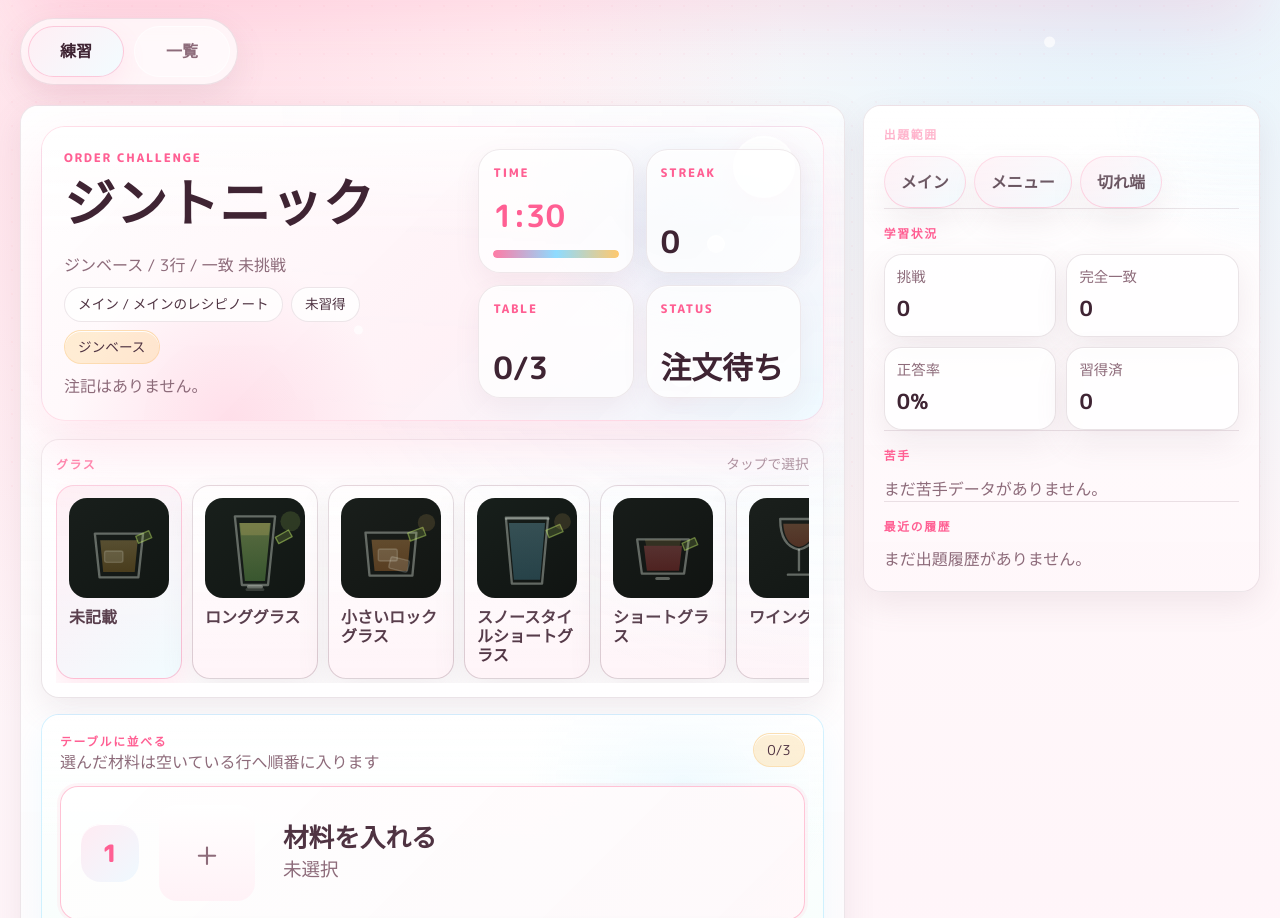
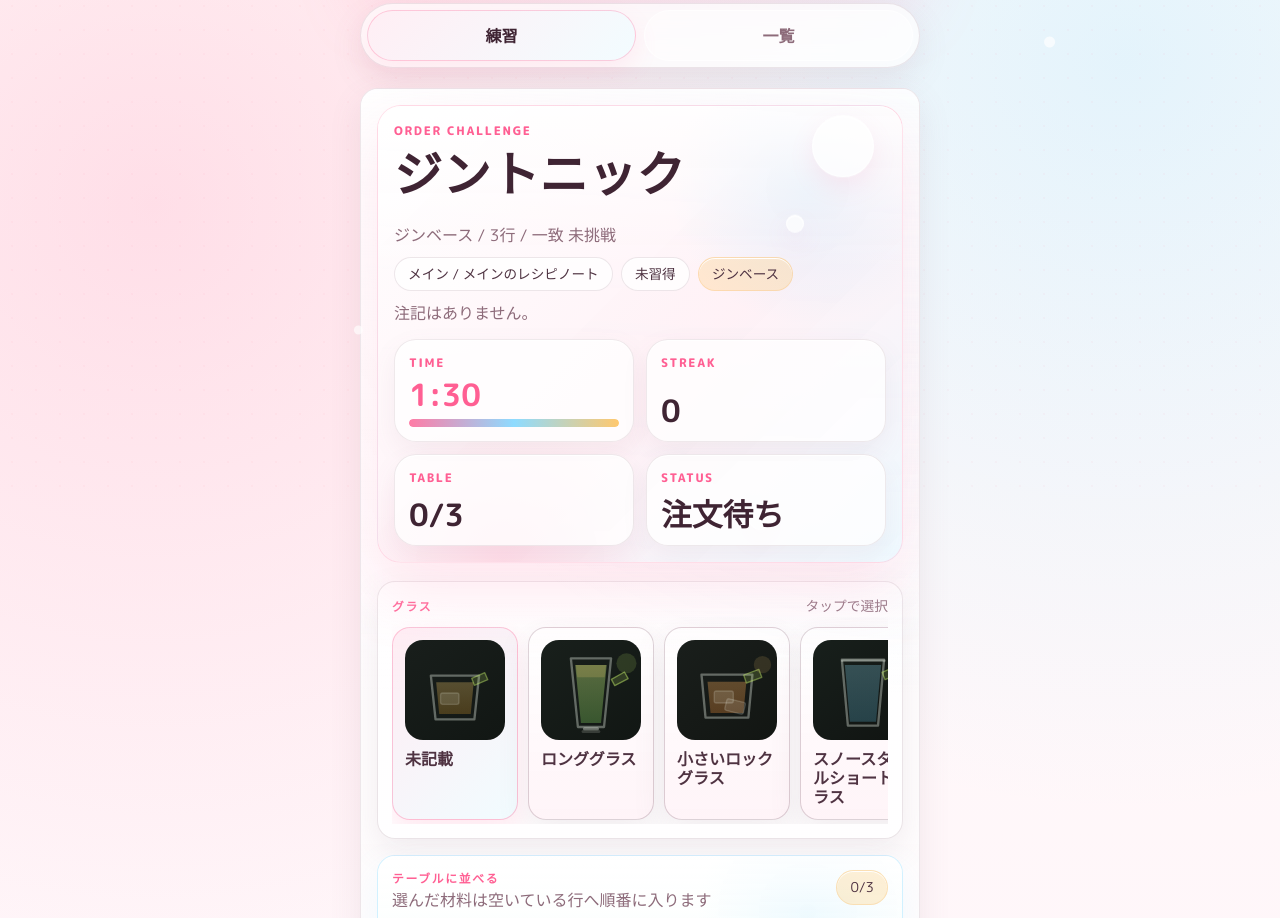
Before and after one commit to akakirishima/cocktail-memory, a Next.js app: page / in a window 1280 px wide. Shown: the part 294-1212 px from the top of the page. Built offline with nearby package versions, Linux system fonts and the light colour scheme; a web font is replaced by a local one.

Commit message:
Make the study app mobile-first and vertically stacked

```diff
--- a/app/globals.css
+++ b/app/globals.css
@@ -125,14 +125,14 @@ select:focus-visible {
 
 .app-shell {
   position: relative;
-  width: min(1240px, calc(100% - 32px));
+  width: min(100% - 20px, 560px);
   margin: 0 auto;
-  padding: 28px 0 44px;
+  padding: 16px 0 36px;
 }
 
 .hero {
   position: relative;
-  margin-bottom: 18px;
+  margin-bottom: 14px;
 }
 
 .hero__copy {
@@ -143,7 +143,7 @@ select:focus-visible {
     linear-gradient(135deg, rgba(255, 255, 255, 0.94) 0%, rgba(255, 241, 246, 0.96) 54%, rgba(238, 249, 255, 0.94) 100%);
   border-radius: var(--radius);
   box-shadow: var(--shadow);
-  padding: 24px clamp(20px, 3vw, 32px);
+  padding: 20px;
   isolation: isolate;
 }
 
@@ -219,8 +219,8 @@ select:focus-visible {
 .hero__copy h1 {
   position: relative;
   z-index: 1;
-  font-size: clamp(1.9rem, 2.8vw, 3rem);
-  max-width: 24ch;
+  font-size: clamp(1.85rem, 6vw, 2.5rem);
+  max-width: 100%;
   margin-top: 0.45rem;
 }
 
@@ -229,7 +229,7 @@ select:focus-visible {
   z-index: 1;
   margin: 12px 0 16px;
   color: var(--muted);
-  max-width: 58ch;
+  max-width: 42ch;
 }
 
 .eyebrow {
@@ -241,10 +241,12 @@ select:focus-visible {
 }
 
 .tabbar {
-  display: inline-flex;
-  gap: 10px;
+  display: grid;
+  grid-template-columns: repeat(2, minmax(0, 1fr));
+  gap: 8px;
   margin-bottom: 20px;
-  padding: 7px;
+  width: 100%;
+  padding: 6px;
   border: 1px solid rgba(141, 107, 122, 0.16);
   background: rgba(255, 255, 255, 0.7);
   border-radius: var(--radius-pill);
@@ -258,6 +260,7 @@ select:focus-visible {
   color: var(--muted);
   padding: 0.8rem 1rem;
   min-width: 96px;
+  width: 100%;
   border-radius: var(--radius-pill);
   font-weight: 700;
   transition:
@@ -284,7 +287,7 @@ select:focus-visible {
 }
 
 .band__inner--practice {
-  grid-template-columns: minmax(0, 1.35fr) minmax(280px, 0.65fr);
+  grid-template-columns: 1fr;
   align-items: start;
 }
 
@@ -319,7 +322,7 @@ select:focus-visible {
 .surface--toolbar,
 .surface--detail,
 .surface--empty {
-  padding: 20px;
+  padding: 16px;
 }
 
 .surface--toolbar,
@@ -335,6 +338,7 @@ select:focus-visible {
   justify-content: space-between;
   gap: 16px;
   align-items: flex-start;
+  flex-direction: column;
 }
 
 .surface__summary {
@@ -345,8 +349,8 @@ select:focus-visible {
 .practice-hero,
 .detail-hero {
   display: grid;
-  grid-template-columns: 220px minmax(0, 1fr);
-  gap: 18px;
+  grid-template-columns: 1fr;
+  gap: 14px;
   align-items: stretch;
 }
 
@@ -391,11 +395,11 @@ select:focus-visible {
 }
 
 .recipe-art--hero {
-  min-height: 220px;
+  min-height: 240px;
 }
 
 .recipe-art--detail {
-  min-height: 200px;
+  min-height: 240px;
 }
 
 .recipe-art--answer {
@@ -508,7 +512,7 @@ select:focus-visible {
 
 .select-grid {
   display: grid;
-  grid-template-columns: repeat(2, minmax(0, 1fr));
+  grid-template-columns: 1fr;
   gap: 14px;
 }
 
@@ -521,7 +525,7 @@ select:focus-visible {
 
 .slot-row {
   display: grid;
-  grid-template-columns: 40px minmax(0, 1.2fr) minmax(180px, 0.65fr);
+  grid-template-columns: 34px minmax(0, 1fr);
   gap: 10px;
   align-items: end;
 }
@@ -614,6 +618,7 @@ select:focus-visible {
 }
 
 .slot-cell--quantity {
+  grid-column: 2;
   justify-content: center;
 }
 
@@ -631,9 +636,7 @@ select:focus-visible {
 }
 
 .palette-panel {
-  position: sticky;
-  top: 20px;
-  align-self: start;
+  position: static;
 }
 
 .palette-group {
@@ -736,11 +739,11 @@ select:focus-visible {
 .challenge-card {
   position: relative;
   display: grid;
-  grid-template-columns: minmax(0, 1.1fr) minmax(320px, 0.9fr);
-  gap: 20px;
+  grid-template-columns: 1fr;
+  gap: 14px;
   overflow: hidden;
   margin-bottom: 18px;
-  padding: 22px;
+  padding: 16px;
   border: 1px solid rgba(255, 123, 165, 0.22);
   border-radius: 24px;
   background:
@@ -830,7 +833,7 @@ select:focus-visible {
 }
 
 .challenge-card__copy h2 {
-  font-size: clamp(2.1rem, 4vw, 4rem);
+  font-size: clamp(1.9rem, 8vw, 3rem);
   letter-spacing: 0.01em;
 }
 
@@ -973,7 +976,7 @@ select:focus-visible {
 .mixing-glass-zone {
   position: relative;
   overflow: hidden;
-  min-height: 430px;
+  min-height: auto;
   border: 1px solid rgba(142, 219, 255, 0.4);
   border-radius: var(--radius);
   background:
@@ -981,7 +984,7 @@ select:focus-visible {
   box-shadow:
     inset 0 1px 0 rgba(255, 255, 255, 0.96),
     0 16px 36px rgba(142, 219, 255, 0.12);
-  padding: 18px;
+  padding: 14px;
 }
 
 .mixing-glass-zone::before {
@@ -1021,7 +1024,7 @@ select:focus-visible {
 
 .mixing-glass-zone__body {
   position: relative;
-  min-height: 334px;
+  min-height: auto;
   margin-top: 12px;
 }
 
@@ -1075,7 +1078,7 @@ select:focus-visible {
 
 .grade-compare__columns {
   display: grid;
-  grid-template-columns: repeat(2, minmax(0, 1fr));
+  grid-template-columns: 1fr;
   gap: 10px;
 }
 
@@ -1160,10 +1163,10 @@ select:focus-visible {
 
 .mixing-glass-media {
   position: absolute;
-  inset: -108px 3% -64px auto;
-  width: min(38%, 390px);
+  inset: -32px -16px auto auto;
+  width: min(44%, 180px);
   pointer-events: none;
-  opacity: 0.24;
+  opacity: 0.12;
 }
 
 .mixing-glass-media__image {
@@ -1179,7 +1182,7 @@ select:focus-visible {
 }
 
 .mix-slot {
-  min-height: 126px;
+  min-height: 96px;
   overflow: hidden;
   border: 1px solid var(--line-strong);
   border-radius: var(--radius);
@@ -1189,12 +1192,12 @@ select:focus-visible {
 
 .mix-slot__surface {
   display: grid;
-  grid-template-columns: 58px 104px minmax(0, 1fr);
-  gap: 20px;
+  grid-template-columns: 42px 72px minmax(0, 1fr);
+  gap: 12px;
   align-items: center;
   width: 100%;
-  min-height: 124px;
-  padding: 18px 20px;
+  min-height: 94px;
+  padding: 12px;
   border: 0;
   background: transparent;
   color: inherit;
@@ -1215,7 +1218,7 @@ select:focus-visible {
   display: flex;
   flex-wrap: wrap;
   gap: 8px;
-  padding: 0 20px 18px 182px;
+  padding: 0 12px 12px;
 }
 
 .mix-slot__quantity-chip {
@@ -1227,12 +1230,12 @@ select:focus-visible {
 .mix-slot__number {
   display: grid;
   place-items: center;
-  width: 58px;
-  height: 58px;
+  width: 42px;
+  height: 42px;
   border-radius: 20px;
   background: linear-gradient(135deg, rgba(255, 234, 242, 0.96), rgba(238, 249, 255, 0.96));
   color: var(--accent-strong);
-  font-size: 1.5rem;
+  font-size: 1.15rem;
   font-weight: 900;
   box-shadow: inset 0 1px 0 rgba(255, 255, 255, 0.96);
 }
@@ -1241,8 +1244,8 @@ select:focus-visible {
   position: relative;
   display: grid;
   place-items: center;
-  width: 96px;
-  height: 96px;
+  width: 72px;
+  height: 72px;
   overflow: hidden;
   border-radius: var(--radius);
   background: linear-gradient(180deg, rgba(255, 255, 255, 0.96), rgba(255, 241, 246, 0.92));
@@ -1273,24 +1276,24 @@ select:focus-visible {
 }
 
 .mix-slot__body strong {
-  font-size: clamp(1.35rem, 2vw, 2rem);
+  font-size: clamp(1.1rem, 4.8vw, 1.5rem);
   line-height: 1.15;
 }
 
 .mix-slot__body span {
   color: var(--muted);
-  font-size: clamp(1.05rem, 1.45vw, 1.45rem);
+  font-size: clamp(0.92rem, 4vw, 1.1rem);
 }
 
 .mixing-tools {
   display: grid;
-  grid-template-columns: minmax(0, 1.2fr) minmax(280px, 0.8fr);
+  grid-template-columns: 1fr;
   gap: 12px;
   align-items: start;
 }
 
 .mixing-tools .ingredient-bench {
-  grid-row: span 2;
+  grid-row: auto;
 }
 
 .mixing-tool-panel {
@@ -1424,7 +1427,7 @@ select:focus-visible {
 
 .action-row {
   display: flex;
-  flex-wrap: wrap;
+  flex-direction: column;
   gap: 10px;
   margin-top: 16px;
 }
@@ -1447,6 +1450,12 @@ select:focus-visible {
     background 180ms ease;
 }
 
+.action-row .button,
+.action-row .button--primary,
+.chip-row .filter-chip {
+  width: 100%;
+}
+
 .button--primary {
   background: linear-gradient(135deg, #ff9ec0 0%, #ff7ba5 60%, #ff95b7 100%);
   color: #fff9fb;
@@ -1555,7 +1564,7 @@ select:focus-visible {
 
 .answer-media-grid {
   display: grid;
-  grid-template-columns: minmax(220px, 0.95fr) minmax(0, 1.05fr);
+  grid-template-columns: 1fr;
   gap: 14px;
   align-items: start;
 }
@@ -1746,20 +1755,20 @@ select:focus-visible {
 
 .toolbar-grid {
   display: grid;
-  grid-template-columns: minmax(0, 1.4fr) repeat(2, minmax(180px, 0.8fr));
+  grid-template-columns: 1fr;
   gap: 14px;
 }
 
 .library-layout {
   display: grid;
-  grid-template-columns: minmax(0, 1.1fr) minmax(300px, 0.9fr);
+  grid-template-columns: 1fr;
   gap: 18px;
   align-items: start;
 }
 
 .recipe-grid {
   display: grid;
-  grid-template-columns: repeat(auto-fit, minmax(220px, 1fr));
+  grid-template-columns: 1fr;
   gap: 14px;
 }
 
@@ -1834,7 +1843,7 @@ select:focus-visible {
 
 .notes-grid {
   display: grid;
-  grid-template-columns: repeat(auto-fit, minmax(220px, 1fr));
+  grid-template-columns: 1fr;
   gap: 14px;
 }
 
@@ -1848,7 +1857,7 @@ select:focus-visible {
 
 .note-columns {
   display: grid;
-  grid-template-columns: repeat(2, minmax(0, 1fr));
+  grid-template-columns: 1fr;
   gap: 12px;
 }
 
@@ -1944,81 +1953,25 @@ select:focus-visible {
 }
 
 @media (max-width: 1080px) {
-  .hero,
-  .band__inner--practice,
-  .library-layout {
-    grid-template-columns: 1fr;
-  }
-
-  .toolbar-grid {
-    grid-template-columns: 1fr;
-  }
-
-  .practice-hero,
-  .detail-hero {
-    grid-template-columns: 1fr;
-  }
-
-  .answer-media-grid {
-    grid-template-columns: 1fr;
-  }
-
-  .challenge-card {
-    grid-template-columns: 1fr;
-  }
-
-  .mixing-tools {
-    grid-template-columns: 1fr;
-  }
-
   .mixing-tools .ingredient-bench {
     grid-row: auto;
   }
-
-  .palette-panel {
-    position: static;
-  }
 }
 
 @media (max-width: 720px) {
   .app-shell {
-    width: min(100% - 18px, 1240px);
+    width: min(100% - 16px, 560px);
     padding-top: 14px;
-  }
-
-  .hero__copy {
-    padding: 20px;
   }
 
   .hero__copy h1 {
     max-width: 100%;
   }
 
-  .surface--main,
-  .surface--side,
-  .surface--toolbar,
-  .surface--detail,
-  .surface--empty {
-    padding: 16px;
-  }
-
   .choice-grid,
   .metric-grid,
-  .note-columns,
   .answer-tile-row {
     grid-template-columns: 1fr;
-  }
-
-  .slot-row {
-    grid-template-columns: 34px minmax(0, 1fr);
-  }
-
-  .slot-cell--quantity {
-    grid-column: 2;
-  }
-
-  .action-row {
-    flex-direction: column;
   }
 
   .button,
@@ -2028,17 +1981,9 @@ select:focus-visible {
     width: 100%;
   }
 
-  .tabbar {
-    width: 100%;
-  }
-
   .palette-row--cards > .choice-card {
     width: 124px;
     min-width: 124px;
-  }
-
-  .challenge-card {
-    padding: 14px;
   }
 
   .challenge-card__copy h2 {
@@ -2071,17 +2016,8 @@ select:focus-visible {
     text-align: left;
   }
 
-  .mixing-glass-zone {
-    min-height: auto;
-    padding: 14px;
-  }
-
   .mixing-glass-zone__header {
     flex-direction: column;
-  }
-
-  .mixing-glass-zone__body {
-    min-height: auto;
   }
 
   .grade-compare {
@@ -2116,45 +2052,12 @@ select:focus-visible {
     white-space: normal;
   }
 
-  .mixing-glass-media {
-    inset: -40px -18px auto auto;
-    width: 210px;
-    height: 280px;
-    opacity: 0.13;
-  }
-
   .mixing-slots {
     gap: 10px;
   }
 
-  .mix-slot {
-    min-height: 94px;
-  }
-
-  .mix-slot__surface {
-    grid-template-columns: 40px 68px minmax(0, 1fr);
-    gap: 12px;
-    min-height: 92px;
-    padding: 12px;
-  }
-
-  .mix-slot__quantities {
-    padding: 0 12px 12px;
-  }
-
   .mix-slot__quantity-chip {
     min-width: 68px;
-  }
-
-  .mix-slot__number {
-    width: 40px;
-    height: 40px;
-    font-size: 1.15rem;
-  }
-
-  .mix-slot__media {
-    width: 68px;
-    height: 68px;
   }
 
   .glass-strip__card,
```
